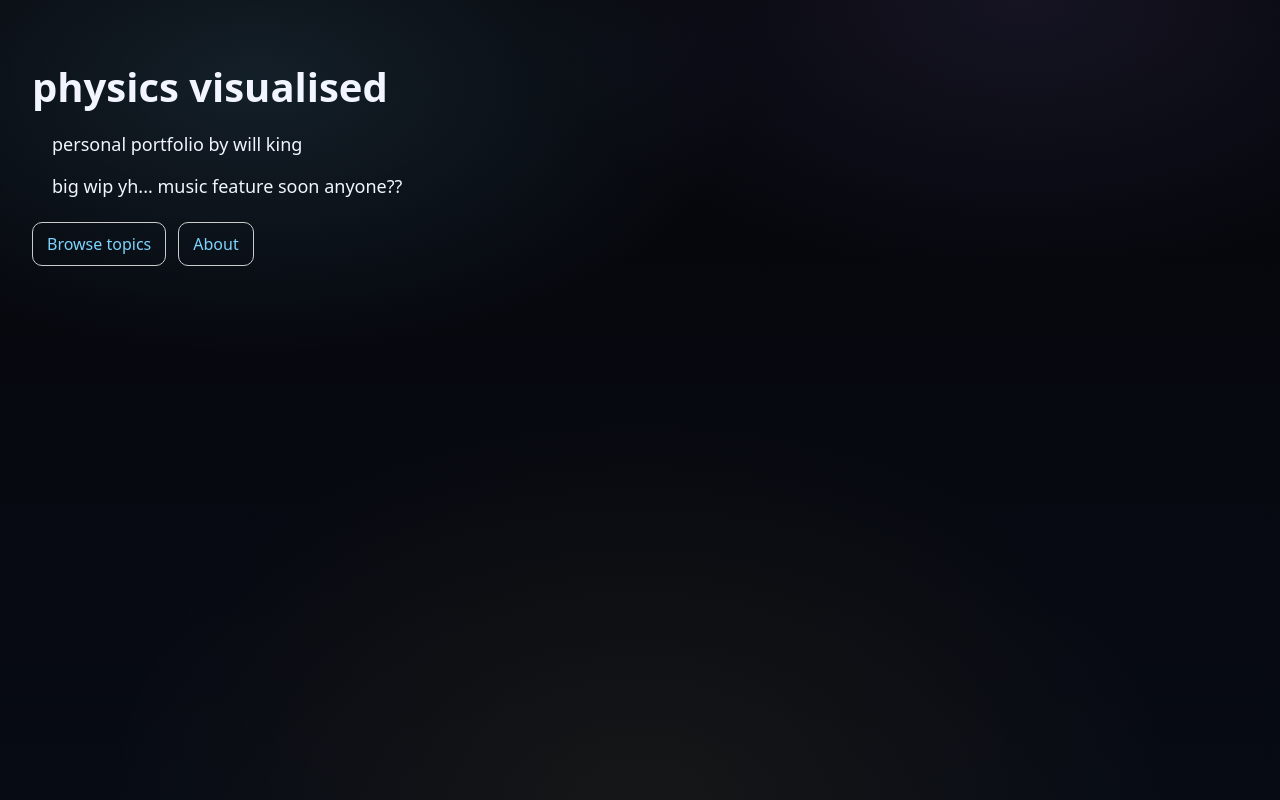
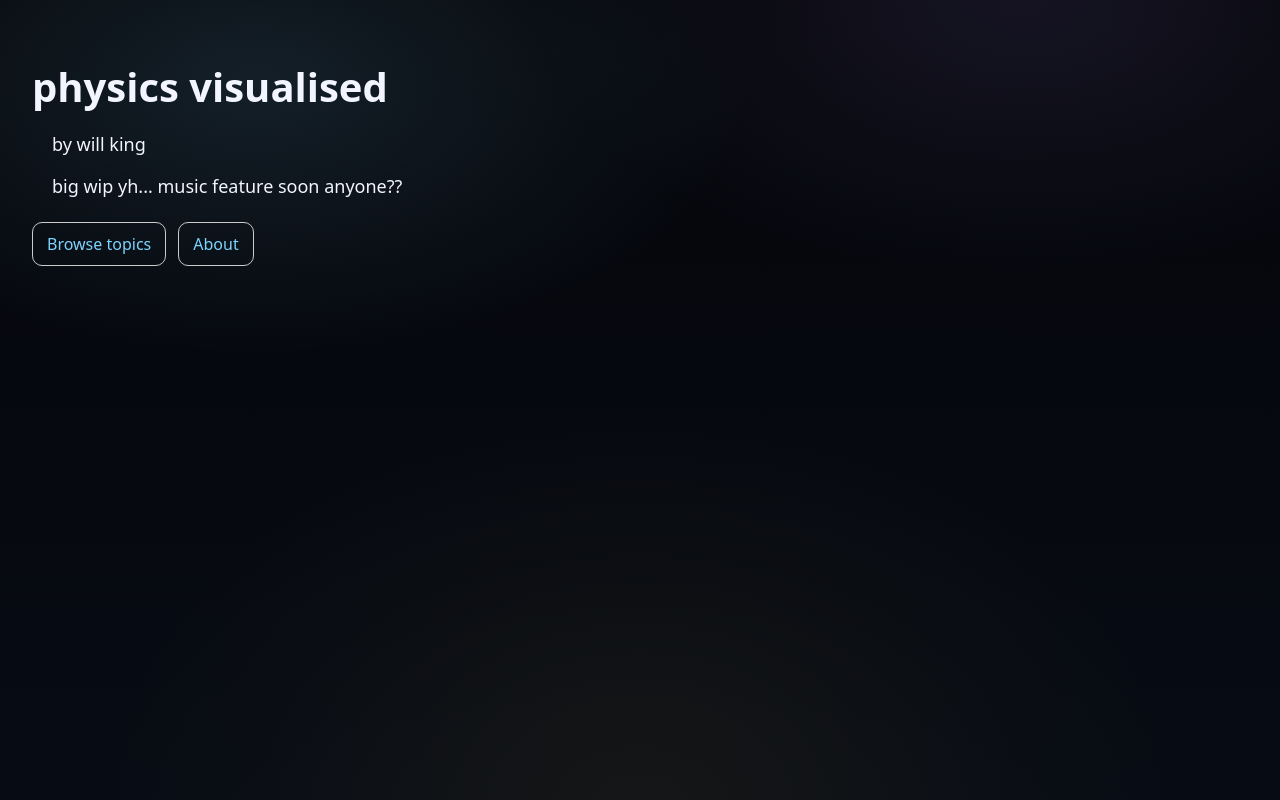
Before and after one commit to 17acs/physics-visualised, a Next.js app: page / in a window 1280 px wide. Built offline with nearby package versions, Linux system fonts and the light colour scheme.

Commit message:
Update site

```diff
--- a/app/page.tsx
+++ b/app/page.tsx
@@ -3,7 +3,7 @@ export default function Home() {
     <main style={{ padding: 32, fontFamily: "system-ui" }}>
       <h1 style={{ fontSize: 40, marginBottom: 8 }}>physics visualised</h1>
      <p style={{ fontSize: 18, maxWidth: 700, textIndent: 20 }}>
-  personal portfolio by will king
+  by will king
 </p>
 
 <p style={{ fontSize: 18, maxWidth: 700, textIndent: 20, marginTop: 0 }}>
```
